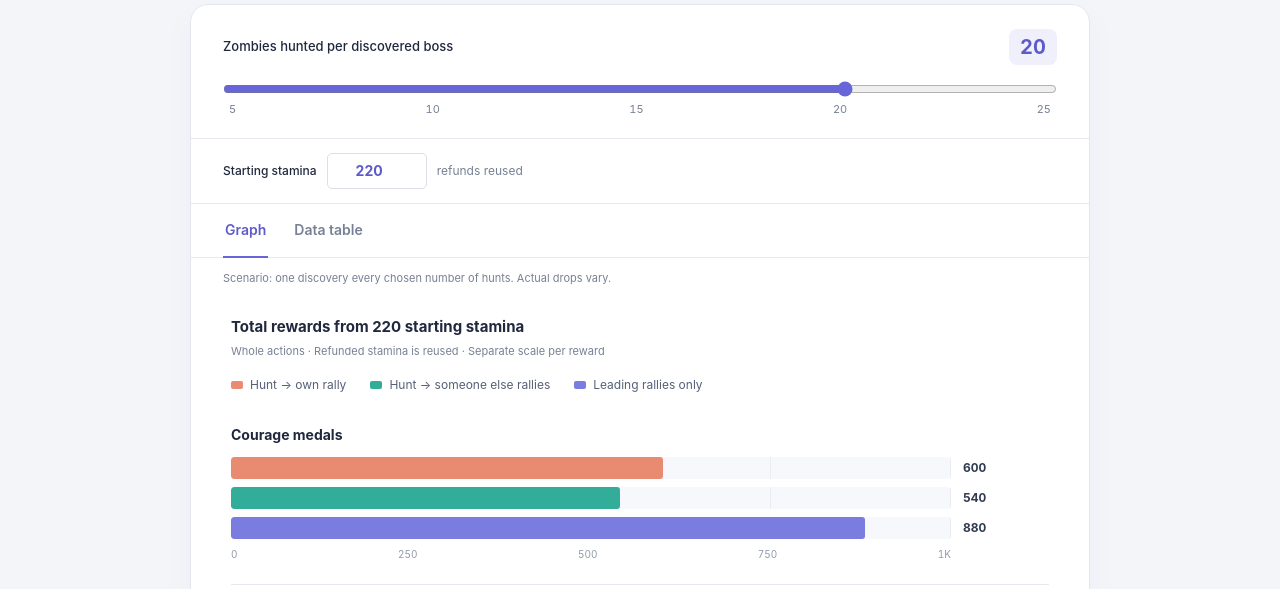
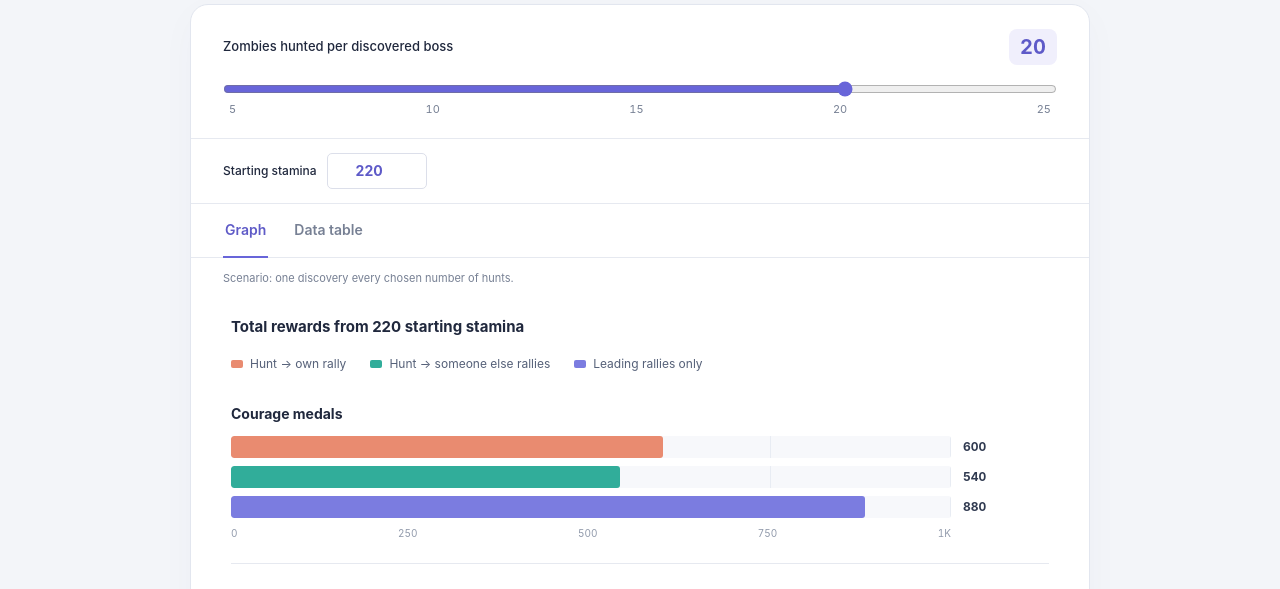
Before and after one commit to bornin1984/klzn-last-war-tools, a website: page gold-zombies/index.html in a window 1280 px wide. Shown: the part 156-745 px from the top of the page. Drawn offline with Linux system fonts and the light colour scheme.

Commit message:
Remove redundant calculator explanation labels

```diff
--- a/gold-zombies/index.html
+++ b/gold-zombies/index.html
@@ -15,17 +15,17 @@
     <div class="title-row"><h1>Gold Zombie Calculator</h1><label class="level-control">Boss level <select id="level" disabled><option>Loading…</option></select></label></div>
     <div class="calculator">
       <div class="discovery-control"><div class="slider-heading"><label for="n">Zombies hunted per discovered boss</label><output id="nLabel" for="n">20</output></div><input id="n" type="range" min="5" max="25" step="1" value="20" disabled><div class="ticks" aria-hidden="true"><span>5</span><span>10</span><span>15</span><span>20</span><span>25</span></div></div>
-      <div class="budget-control"><label for="budget">Starting stamina</label><input id="budget" type="number" inputmode="numeric" min="0" max="1000000000000" step="1" value="220" required disabled><span>refunds reused</span></div>
+      <div class="budget-control"><label for="budget">Starting stamina</label><input id="budget" type="number" inputmode="numeric" min="0" max="1000000000000" step="1" value="220" required disabled></div>
       <div class="tab-list" role="tablist" aria-label="Calculator view"><button id="graph-tab" role="tab" aria-selected="true" aria-controls="graph-panel" tabindex="0">Graph</button><button id="source-tab" role="tab" aria-selected="false" aria-controls="source-panel" tabindex="-1">Data table</button></div>
       <p id="error" role="alert" hidden></p>
       <p id="level-warning" class="scenario-note" role="status" hidden></p>
       <noscript>Enable JavaScript to use the calculator. <a href="../sources/gold-zombie-rewards.csv">Download source data</a>.</noscript>
-      <p class="scenario-note">Scenario: one discovery every chosen number of hunts. Actual drops vary.</p>
+      <p class="scenario-note">Scenario: one discovery every chosen number of hunts.</p>
       <section id="graph-panel" role="tabpanel" aria-labelledby="graph-tab">
-        <div class="graph-heading"><div><h2>Total rewards from <span data-budget-label>220</span> starting stamina</h2><span class="muted">Whole actions · Refunded stamina is reused · Separate scale per reward</span></div></div>
+        <div class="graph-heading"><div><h2>Total rewards from <span data-budget-label>220</span> starting stamina</h2></div></div>
         <div class="strategy-legend" aria-label="Strategies"><span><i style="background:#e98b70"></i>Hunt → own rally</span><span><i style="background:#31ad9a"></i>Hunt → someone else rallies</span><span><i style="background:#7b7ce0"></i>Leading rallies only</span></div>
         <div id="chart" aria-live="polite"><div class="loading">Loading data…</div></div>
-        <div class="graph-note"><span>Compare the three colors within each reward</span><span>Rally = lead the rally</span></div>
+        <div class="graph-note"><span>Rally = lead the rally</span></div>
       </section>
       <section id="source-panel" role="tabpanel" aria-labelledby="source-tab" hidden>
         <div class="rotate-hint"><img src="../assets/smartphone.svg" width="32" height="32" alt=""><span>Rotate to landscape</span></div>
```
